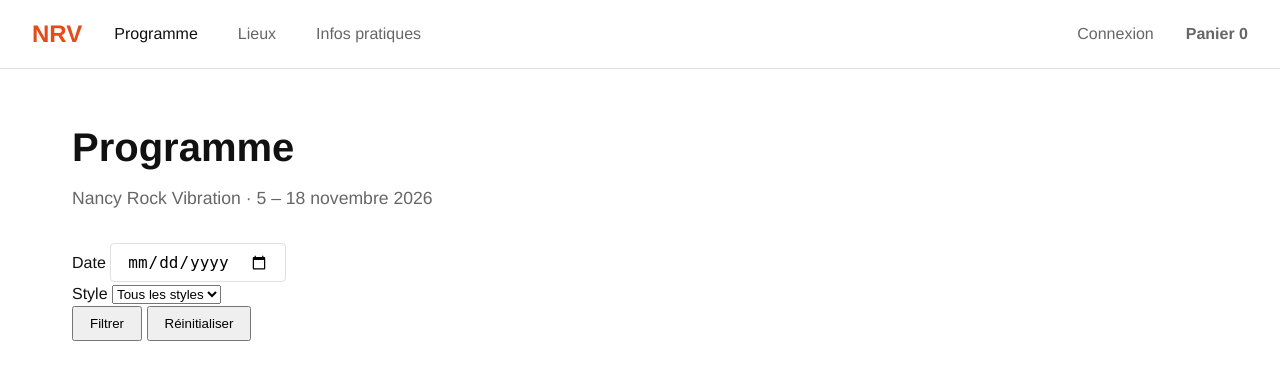
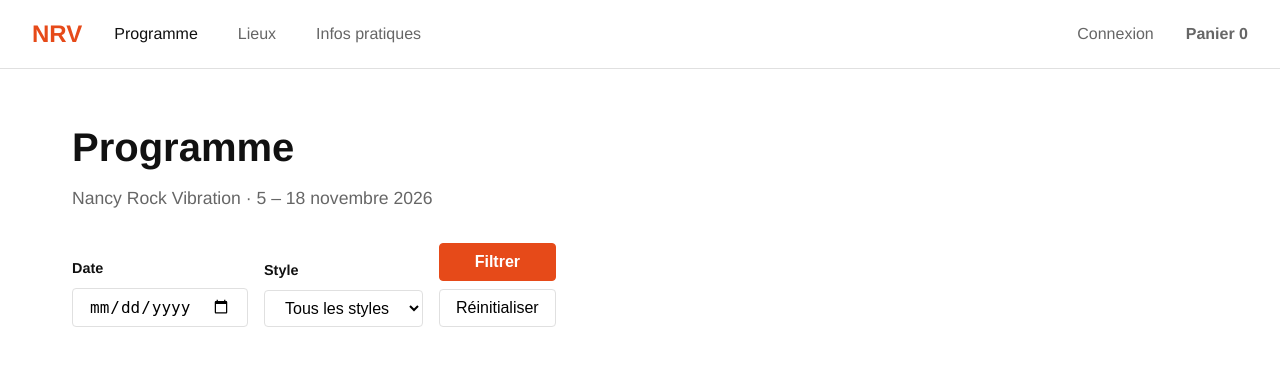
Before and after one commit to nacimeoo/SAE-Atelier-1, a PHP site: page /front/public/index.html in a window 1280 px wide. Shown: the top 380 px of the page. Run offline with PHP 8.4, Linux system fonts and the light colour scheme.

Commit message:
css des derniere fonctionalite

```diff
--- a/NRV/front/public/css/billets.css
+++ b/NRV/front/public/css/billets.css
@@ -1,35 +1,155 @@
-.billets-actions { display: flex; gap: 1rem; align-items: center; margin-bottom: 1.5rem; }
-.billets-liste { display: flex; flex-direction: column; gap: 1.5rem; }
+.btn-primary {
+    background-color: #e64a19;
+    color: white;
+    border: none;
+    padding: 0.8rem 1.5rem;
+    border-radius: 4px;
+    font-size: 1rem;
+    font-weight: bold;
+    transition: background-color 0.2s;
+}
+.btn-primary:hover {
+    filter: brightness(90%);
+}
+
+#btn-retour-auth, #btn-retour-billets {
+    margin-bottom: 2rem;
+    background: none;
+    border: none;
+    color: #666;
+    font-size: 1rem;
+    padding: 0;
+}
+#btn-retour-auth:hover, #btn-retour-billets:hover {
+    color: #111;
+}
+
+.filters {
+    display: flex;
+    gap: 1rem;
+    align-items: flex-end;
+    flex-wrap: wrap;
+}
+
+.filters .filter-group {
+    display: flex;
+    flex-direction: column;
+    gap: 0.5rem;
+}
+
+.filters label {
+    font-size: 0.9rem;
+    font-weight: bold;
+}
+
+.filters select, .filters input[type="date"] {
+    padding: 0.5rem 1rem;
+    border: 1px solid #e0e0e0;
+    border-radius: 4px;
+    font-size: 1rem;
+    min-width: 150px;
+    background-color: #fff;
+}
+.filters button {
+    padding: 0.55rem 1rem;
+    border: 1px solid #e0e0e0;
+    border-radius: 4px;
+    background-color: #fff;
+    font-size: 1rem;
+}
+
+.filters #apply-filters {
+    background-color: #e64a19;
+    border-color: #e64a19;
+    color: white;
+    font-weight: bold;
+}
+.filters button:hover {
+    filter: brightness(95%);
+}
+
+.auth-card h2 {
+    margin-bottom: 1rem;
+}
+.auth-card label {
+    font-size: 0.9rem;
+    font-weight: bold;
+    margin-top: 0.5rem;
+}
+.auth-card .btn-primary {
+    margin-top: 1rem;
+}
+.auth-card a {
+    color: #666;
+    font-size: 0.9rem;
+    margin-top: 0.5rem;
+}
+
+.auth-card a:hover {
+    color: #111;
+}
+
+#billets-section h1 {
+    font-size: 2.5rem;
+    margin-bottom: 1.5rem;
+}
+.billets-actions {
+    margin-bottom: 1.5rem;
+}
+.billets-liste {
+    display: flex;
+    flex-direction: column;
+    gap: 1.5rem;
+}
 
 .billet {
     display: flex;
-    border: 2px dashed #333;
+    border: 1px solid #e0e0e0;
     border-radius: 8px;
     background: #fff;
     max-width: 640px;
-    break-inside: avoid;
-    page-break-inside: avoid;
 }
-.billet-main { flex: 1; padding: 1.25rem 1.5rem; }
-.billet-main h3 { margin: 0 0 0.75rem; }
-.billet-main p { margin: 0.25rem 0; }
-.billet-main .label { color: #777; font-size: 0.8rem; text-transform: uppercase; display: block; }
+.billet-main {
+    flex: 1;
+    padding: 1.25rem 1.5rem;
+}
+.billet-main h3 {
+    font-size: 1.25rem;
+    margin-bottom: 0.75rem;
+}
+.billet-main p {
+    margin: 0.5rem 0;
+    font-weight: bold;
+}
+.billet .label {
+    display: block;
+    color: #666;
+    font-size: 0.85rem;
+    font-weight: normal;
+}
+
 .billet-side {
-    border-left: 2px dashed #333;
+    background-color: #f4f4f4;
+    border-left: 2px dashed #e0e0e0;
+    border-radius: 0 8px 8px 0;
     padding: 1.25rem 1rem;
     display: flex;
     flex-direction: column;
     justify-content: center;
     align-items: center;
-    min-width: 140px;
+    min-width: 150px;
     text-align: center;
 }
-.billet-ref { font-family: monospace; font-size: 1.1rem; font-weight: bold; }
+.billet-ref {
+    font-family: monospace;
+    font-size: 1.1rem;
+    font-weight: bold;
+    color: #e64a19; }
 
 @media print {
     .main-header, .page-header, .billets-actions, #btn-retour-billets,
     #spectacles-section, #soiree-section, #auth-section { display: none !important; }
-    body { background: #fff; }
-    .container { padding: 0; margin: 0; max-width: none; }
+    .container { padding: 0; max-width: none; }
     .billet { border-color: #000; margin-bottom: 1rem; }
+    .billet-ref { color: #000; }
 }
--- a/NRV/front/public/index.html
+++ b/NRV/front/public/index.html
@@ -41,7 +41,7 @@
                 <div class="filters">
                     <div class="filter-group">
                         <label for="date-filter">Date</label>
-                        <input type="date" id="date-filter" style="padding: 0.5rem 1rem; border: 1px solid #e0e0e0; border-radius: 4px; font-size: 1rem;">
+                        <input type="date" id="date-filter">
                     </div>
 
                     <div class="filter-group">
@@ -51,9 +51,9 @@
                         </select>
                     </div>
 
-                    <div class="filter-group" style="justify-content: flex-end; flex-direction: row;">
-                        <button id="apply-filters" style="cursor: pointer; padding: 0.5rem 1rem;">Filtrer</button>
-                        <button id="reset-filters" style="cursor: pointer; padding: 0.5rem 1rem;">Réinitialiser</button>
+                    <div class="filter-group">
+                        <button id="apply-filters">Filtrer</button>
+                        <button id="reset-filters">Réinitialiser</button>
                     </div>
                 </div>
             </div>
@@ -62,12 +62,12 @@
         </section>
 
         <section id="soiree-section" style="display: none;">
-            <button id="btn-retour" style="margin-bottom: 2rem; cursor: pointer; padding: 0.5rem 1rem;">← Retour au programme</button>
+            <button id="btn-retour">← Retour au programme</button>
             <div id="soiree-detail"></div>
         </section>
 
         <section id="billets-section" style="display: none;">
-            <button id="btn-retour-billets" style="margin-bottom: 2rem; cursor: pointer; padding: 0.5rem 1rem;">← Retour au programme</button>
+            <button id="btn-retour-billets">← Retour au programme</button>
             <h1>Mes billets</h1>
             <div class="billets-actions">
                 <button id="btn-imprimer" class="btn-primary" style="display: none;">Imprimer mes billets</button>
@@ -76,7 +76,7 @@
         </section>
 
         <section id="auth-section" style="display: none;">
-            <button id="btn-retour-auth" style="margin-bottom: 2rem; cursor: pointer; padding: 0.5rem 1rem;">← Retour au programme</button>
+            <button id="btn-retour-auth">← Retour au programme</button>
 
             <div class="auth-card">
                 <form id="login-form">
```
Also changed, not shown: NRV/front/public/js/app.js.
